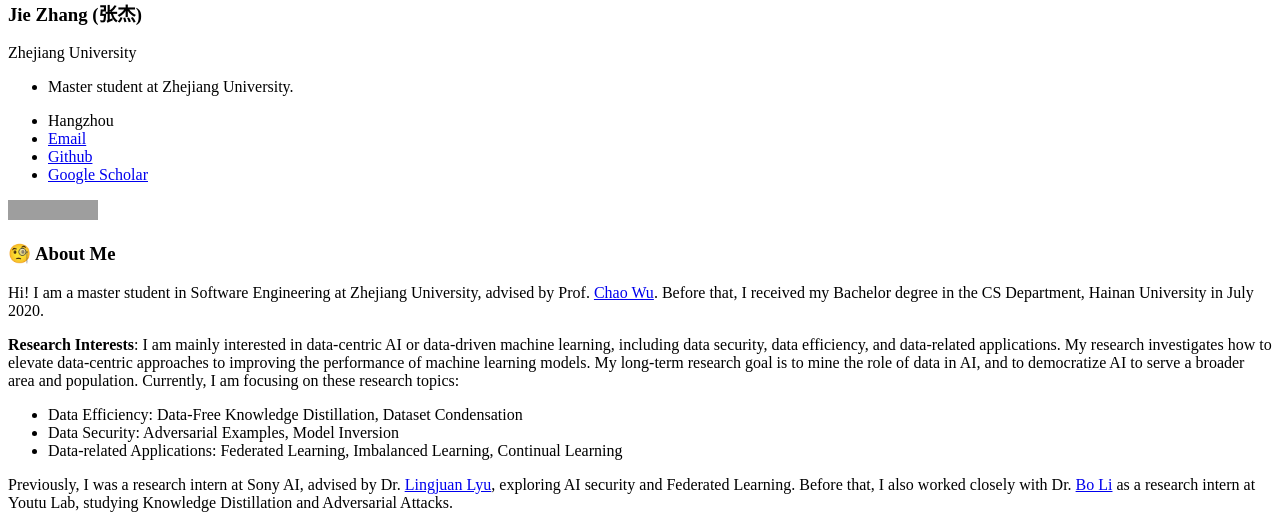
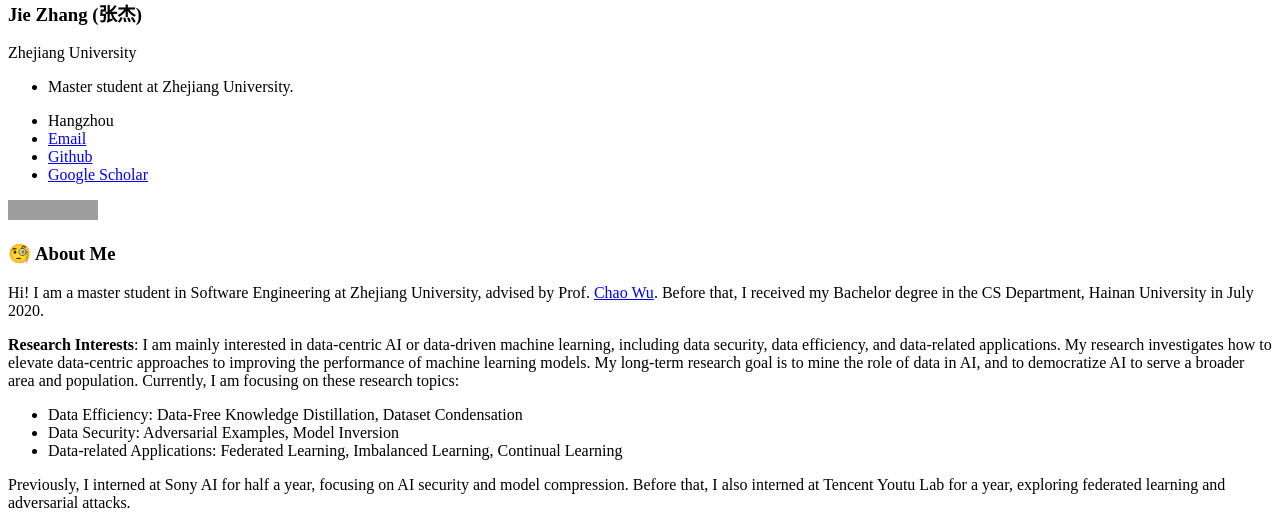
Before and after one commit to zj-jayzhang/zj-jayzhang.github.io, a Jekyll site: the page built from _pages/includes/intro.md, in a window 1280 px wide. Shown: the part 544-1072 px from the top of the page. Built offline with Jekyll 4.4.1, drawn with Linux system fonts in a browser that asks for light colours; our own code applies the rules of GitHub Pages for plain Markdown files; grey boxes are pictures that could not be loaded.

Commit message:
Update intro.md

```diff
--- a/_pages/includes/intro.md
+++ b/_pages/includes/intro.md
@@ -8,7 +8,14 @@ Hi! I am a master student in Software Engineering at Zhejiang University, advise
 - Data-related Applications: Federated Learning, Imbalanced Learning, Continual Learning
 
 
+Previously, I interned at Sony AI for half a year, focusing on AI security and model compression. Before that, I also interned at Tencent Youtu Lab for a year, exploring federated learning and adversarial attacks.
 
-Previously, I was a research intern at Sony AI, advised by Dr. [Lingjuan Lyu](https://scholar.google.com.hk/citations?user=0Om30ZUAAAAJ&hl=zh-CN&oi=ao), exploring AI security and Federated Learning. Before that, I also worked closely with Dr. [Bo Li](https://scholar.google.com.hk/citations?user=NVzQ87sAAAAJ&hl=zh-CN&oi=sra) as a research intern at Youtu Lab, studying Knowledge Distillation and Adversarial Attacks.
+
+<!-- Previously, I was a research intern at Sony AI, exploring AI security and Federated Learning. Before that, I also worked as a research intern at Youtu Lab, studying Knowledge Distillation and Adversarial Attacks. -->
+
+<!-- closely with Dr. [Bo Li](https://scholar.google.com.hk/citations?user=NVzQ87sAAAAJ&hl=zh-CN&oi=sra) -->
+
+<!-- advised by Dr. [Lingjuan Lyu](https://scholar.google.com.hk/citations?user=0Om30ZUAAAAJ&hl=zh-CN&oi=ao), -->
+
 
 <!-- Other than my work,  -->
```
